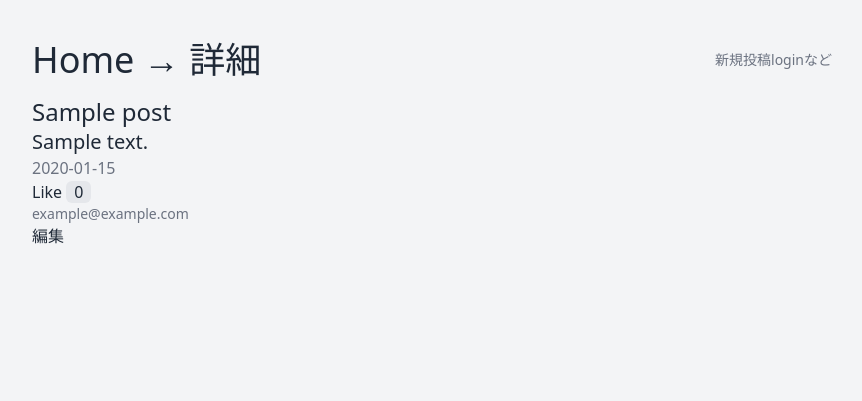
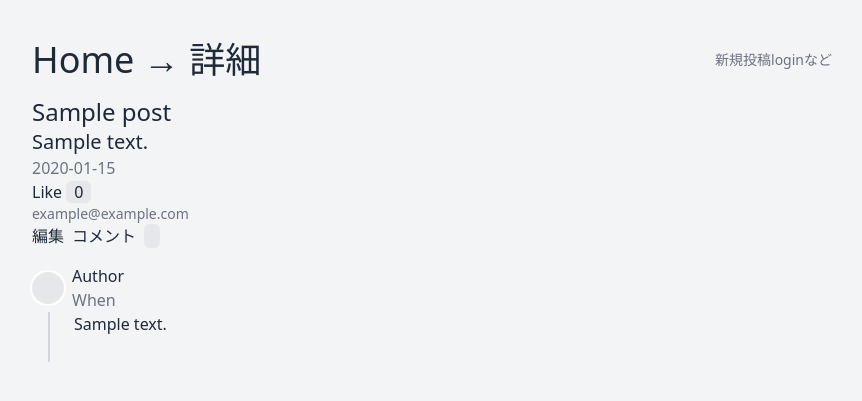
Before and after one commit to kuuchan67/udemy_study_symfony6, a Symfony app: template templates/micro_post/show.html.twig in a window 1280 px wide. Shown: the top 401 px of the page, without its empty margins (208-1070 px from the left). Run offline with Twig, Linux system fonts and the light colour scheme; the template is opened without the code that fills it: most values are stand-ins (such as "Sample title", 1, 10 or a date in 2020); some libraries are stand-ins or nearby versions.

Commit message:
コメント数表示　コメント表示

```diff
--- a/src/Controller/MicroPostController.php
+++ b/src/Controller/MicroPostController.php
@@ -20,7 +20,7 @@ class MicroPostController extends AbstractController
     {
 
         return $this->render('micro_post/index.html.twig', [
-            'posts' => $repo->findAll(),
+            'posts' => $repo->findAllWithComments(),
         ]);
     }
     #[Route('/micro-post/{id}', name: 'app_micro_post_show_one')]
--- a/src/Entity/Comment.php
+++ b/src/Entity/Comment.php
@@ -5,6 +5,7 @@ namespace App\Entity;
 use App\Repository\CommentRepository;
 use Doctrine\DBAL\Types\Types;
 use Doctrine\ORM\Mapping as ORM;
+use Symfony\Component\Validator\Constraints as Assert;
 
 #[ORM\Entity(repositoryClass: CommentRepository::class)]
 class Comment
@@ -15,6 +16,7 @@ class Comment
     private ?int $id = null;
 
     #[ORM\Column(length: 500)]
+    #[Assert\Length(min:5,max:500,minMessage: 'コメントは5文字以上で入力してください。',maxMessage: 'コメントは500文字以内で入力してください。')]
     private ?string $text = null;
 
     #[ORM\ManyToOne(inversedBy: 'comments')]
--- a/templates/micro_post/_post.html.twig
+++ b/templates/micro_post/_post.html.twig
@@ -18,5 +18,6 @@
     </div>
     <div class="flex">
         <a href="{{ path('app_micro_post_edit', { post: post.id }) }}" class="mr-2">編集</a>
+        <a href="{{ path('app_micro_post_comment', { post: post.id }) }}" class="mr-2">コメント</a><span class="px-2 rounded-md bg-gray-200 dark:bg-gray-700">{{ post.comments.count }}</span>
     </div>
 </div>
--- a/templates/micro_post/comment.html.twig
+++ b/templates/micro_post/comment.html.twig
@@ -1,7 +1,7 @@
 {% extends 'base.html.twig' %}
 
 {% block title %}コメント投稿{% endblock %}
-{% block bread %}→ コメント投稿{% endblock %}
+{% block bread %}→ <a href="{{ path('app_micro_post_show_one', {id: post.id}) }}">Post</a>→  コメント投稿{% endblock %}
 {% block body %}
     {{ include('micro_post/_post.html.twig', {post: post}) }}
     {{ form_start(form) }}
--- a/templates/micro_post/edit.html.twig
+++ b/templates/micro_post/edit.html.twig
@@ -1,7 +1,7 @@
 {% extends 'base.html.twig' %}
-
+{% set post = form.vars.value %}
 {% block title %}編集{% endblock %}
-{% block bread %}→ 編集{% endblock %}
+{% block bread %}→<a href="{{ path('app_micro_post_show_one', {id: post.id}) }}">詳細</a> → 編集{% endblock %}
 {% block body %}
     {{ include('micro_post/_form.html.twig', {form:form}) }}
 {% endblock %}
--- a/templates/micro_post/show.html.twig
+++ b/templates/micro_post/show.html.twig
@@ -4,4 +4,22 @@
 {% block bread %}→ 詳細{% endblock %}
 {% block body %}
     {{ include('micro_post/_post.html.twig', {post:post}) }}
+    <div class="mt-4">
+        {% for comment in post.comments %}
+            <div>
+                <div class="flex items-center">
+                    <div class="inline-block bg-gray-200 dark:bg-gray-700 rounded-full text-3xl w-8 h-8 ring-2 ring-white dark:ring-gray-600 mr-2"></div>
+                    <div>
+                        <div class="font-medium text-gray-800 dark:text-gray-300">Author</div>
+                        <div class="font-light text-gray-500 dark:text-gray-500">When</div>
+                    </div>
+                </div>
+                <div class="flex">
+                    <div class="border border-gray-300 dark:border-gray-600 ml-4 mr-6 pb-12"></div>
+                    <div>{{ comment.text }}</div>
+                </div>
+            </div>
+        {% endfor %}
+
+    </div>
 {% endblock %}
```
Also changed, not shown: src/Repository/MicroPostRepository.php (+10 -0 lines).
